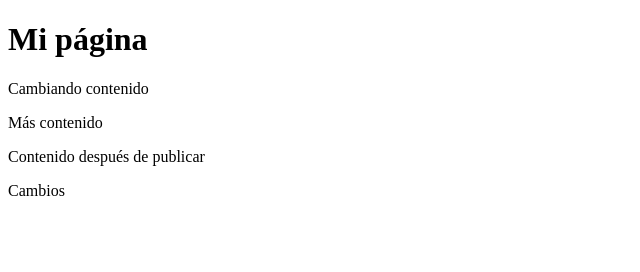
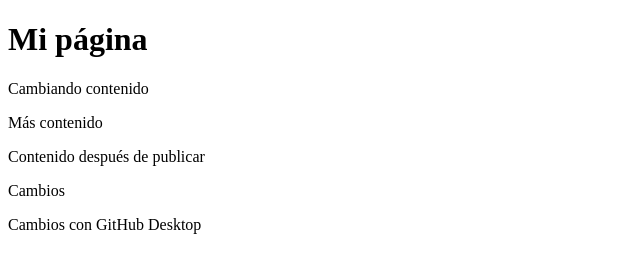
Before and after one commit to lolzini/mi-pagina, a plain HTML site: page index.html in a window 1280 px wide. Shown: the whole page, without its empty margins (0-640 px from the left). Drawn offline with Linux system fonts and the light colour scheme.

Commit message:
actualizar index html

```diff
--- a/index.html
+++ b/index.html
@@ -10,6 +10,7 @@
     <p>Cambiando contenido</p>
     <p>Más contenido</p>
     <p>Contenido después de publicar</p>
-	  <p>Cambios</p>
+    <p>Cambios</p>
+    <p>Cambios con GitHub Desktop</p>
   </body>
 </html>
```
